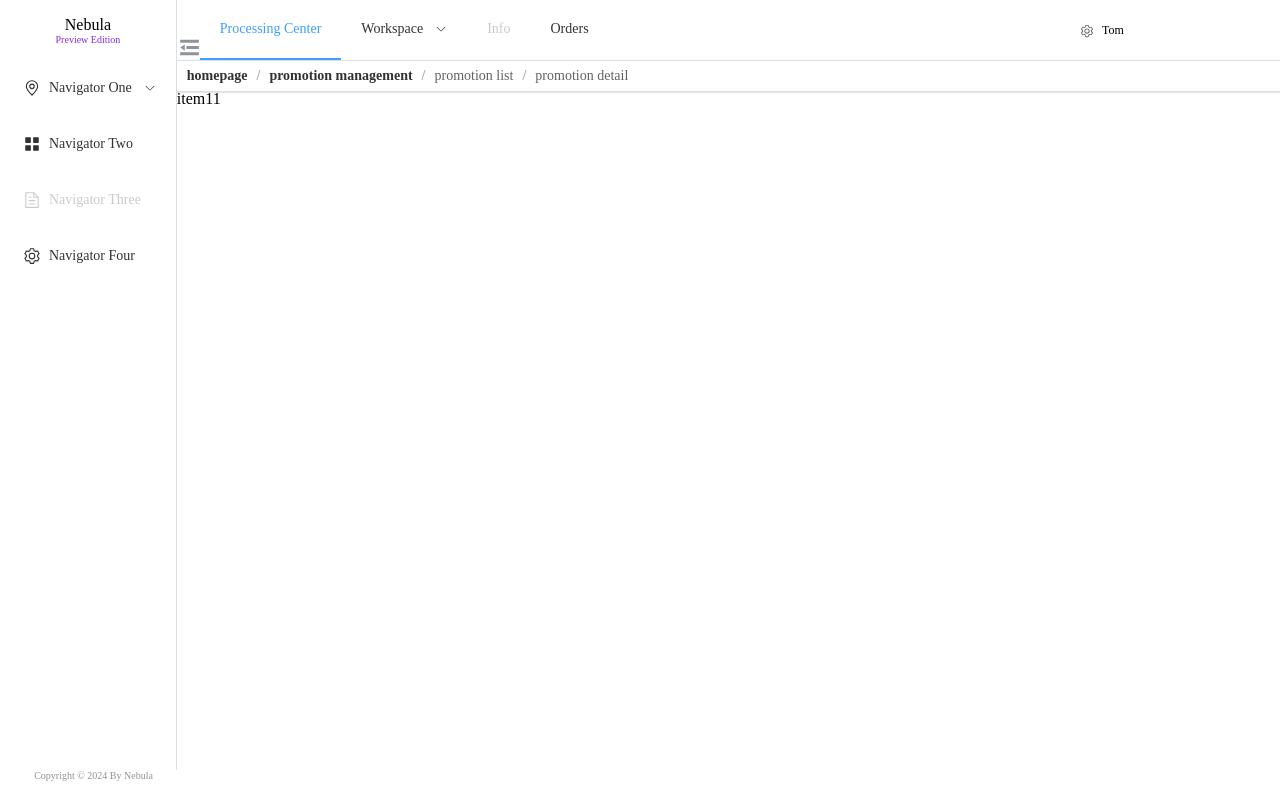
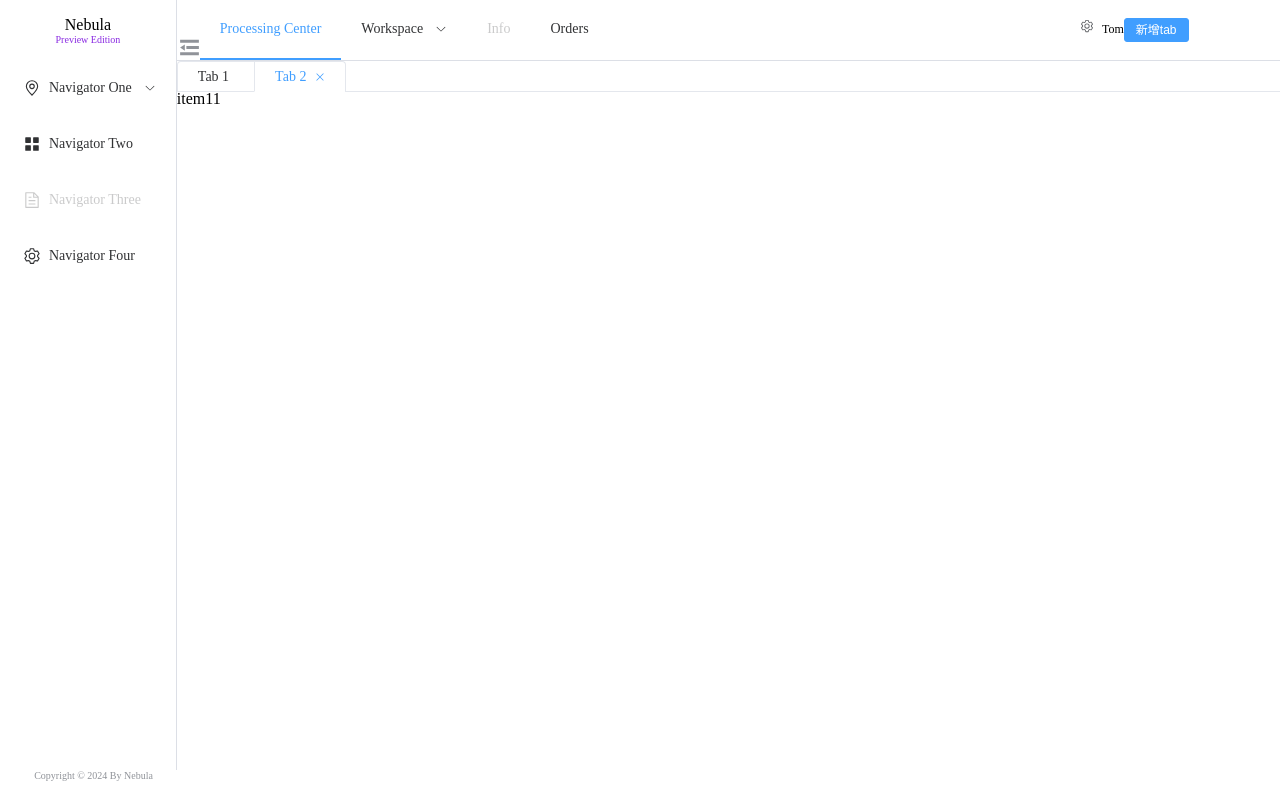
Before and after one commit to NeegixOpensourceGroup/nebula-web, a Vue app: page / in a window 1280 px wide. Built offline with nearby package versions, Linux system fonts and the light colour scheme.

Commit message:
[feat] 引入tabs导航

```diff
--- a/src/App.vue
+++ b/src/App.vue
@@ -1,5 +1,5 @@
 <template>
-  <el-container :style="`height: ${windowHeight}px; min-width:600px`">
+  <el-container :style="`height: ${windowHeight}px;`">
     <el-aside width="{isCollapse ? '65px' : '185px'}" style="border-right: 1px solid #dcdfe6;">
       <div style="text-align: center;">
         <div v-if="!isCollapse" style="display: flex;flex-direction: column; justify-content: center;height: 60px;">
@@ -101,18 +101,33 @@
                 </template>
               </el-dropdown>
               <span>Tom</span>
+              <el-button type="primary" size="small" @click="addTab(editableTabsValue)"> 新增tab</el-button>
             </div>
           </div>
         </div>
-        <div style=" height: 30px;display: flex;flex-direction: column; justify-content: center; border-bottom: 1px solid #dcdfe6;box-shadow: 0 1px 1px rgba(0, 0, 0, 0.1);position: relative; z-index: 2;padding-left: 10px;">
-          <el-breadcrumb separator="/">
+        <div style="height: 30px; position: relative; z-index: 2;">
+          <!-- <el-breadcrumb separator="/">
             <el-breadcrumb-item :to="{ path: '/' }">homepage</el-breadcrumb-item>
             <el-breadcrumb-item
               ><a href="/">promotion management</a></el-breadcrumb-item
             >
             <el-breadcrumb-item>promotion list</el-breadcrumb-item>
             <el-breadcrumb-item>promotion detail</el-breadcrumb-item>
-          </el-breadcrumb>
+          </el-breadcrumb> -->
+          <el-tabs
+            v-model="editableTabsValue"
+            type="card"
+            closable
+            @tab-click="clickTab"
+            @tab-remove="removeTab"
+          >
+            <el-tab-pane
+              v-for="item in editableTabs"
+              :key="item.name"
+              :label="item.title"
+              :name="item.name"
+            />
+          </el-tabs>
         </div>
       </el-header>
       <el-main>
@@ -132,16 +147,18 @@
 <script lang="ts" setup>
 import { ref, onMounted, onUnmounted } from 'vue'
 import { Menu as IconMenu, Setting } from '@element-plus/icons-vue'
+import { useRouter } from 'vue-router'
 import {
   Document,
   Location,
   Expand,
   Fold
 } from '@element-plus/icons-vue'
+import { TabsPaneContext } from 'element-plus';
 const windowHeight = ref(window.innerHeight)
 const windowWidth = ref(window.innerWidth)
 const isCollapse = ref(false)
-
+const router = useRouter()
 const handleOpen = (key: string, keyPath: string[]) => {
   console.log(key, keyPath)
 }
@@ -178,6 +195,58 @@ const item = {
   address: 'No. 189, Grove St, Los Angeles',
 }
 const tableData = ref(Array.from({ length: 20 }).fill(item))
+
+
+let tabIndex = 2
+const editableTabsValue = ref('2')
+const editableTabs = ref([
+  {
+    title: 'Tab 1',
+    name: '1',
+    content: 'Tab 1 content',
+  },
+  {
+    title: 'Tab 2',
+    name: '2',
+    content: 'Tab 2 content',
+  },
+])
+
+const addTab = (targetName: string) => {
+  const newTabName = `${++tabIndex}`
+  editableTabs.value.push({
+    title: 'New Tab',
+    name: newTabName,
+    content: 'New Tab content',
+  })
+  editableTabsValue.value = newTabName
+}
+const removeTab = (targetName: string) => {
+  const tabs = editableTabs.value
+  let activeName = editableTabsValue.value
+  if (activeName === targetName) {
+    tabs.forEach((tab, index) => {
+      if (tab.name === targetName) {
+        const nextTab = tabs[index + 1] || tabs[index - 1]
+        if (nextTab) {
+          activeName = nextTab.name
+        }
+      }
+    })
+  }
+
+  editableTabsValue.value = activeName
+  editableTabs.value = tabs.filter((tab) => tab.name !== targetName)
+}
+
+const clickTab = (pane: TabsPaneContext, ev: Event) => {
+  console.log(pane.paneName)
+  const path = pane.paneName === '1' ? '/' : `/item${pane.paneName}1`
+  router.push(path)
+}
+
+
+
 </script>
 
 <style scoped>
@@ -204,4 +273,7 @@ const tableData = ref(Array.from({ length: 20 }).fill(item))
     flex: 1 1 auto; /* 定义为自适应宽度，flex-grow为1，表示剩余空间按比例分配给它 */
     min-width: 0; /* 避免某些情况下内容过少时，元素不收缩的问题 */
 }
+.el-tabs {
+  --el-tabs-header-height: 30px;
+}
 </style>
```
Also changed, not shown: 1 other file (tests, documents, lock files or other folders).
